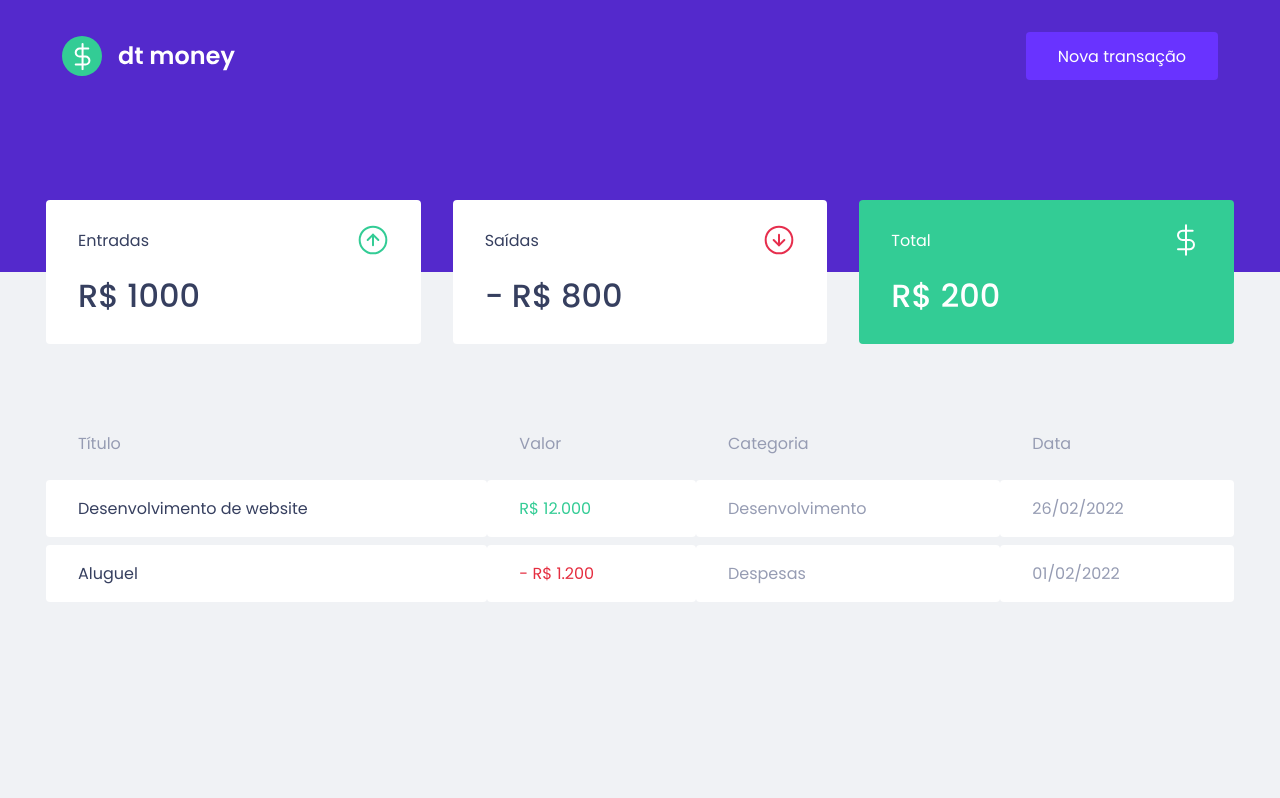
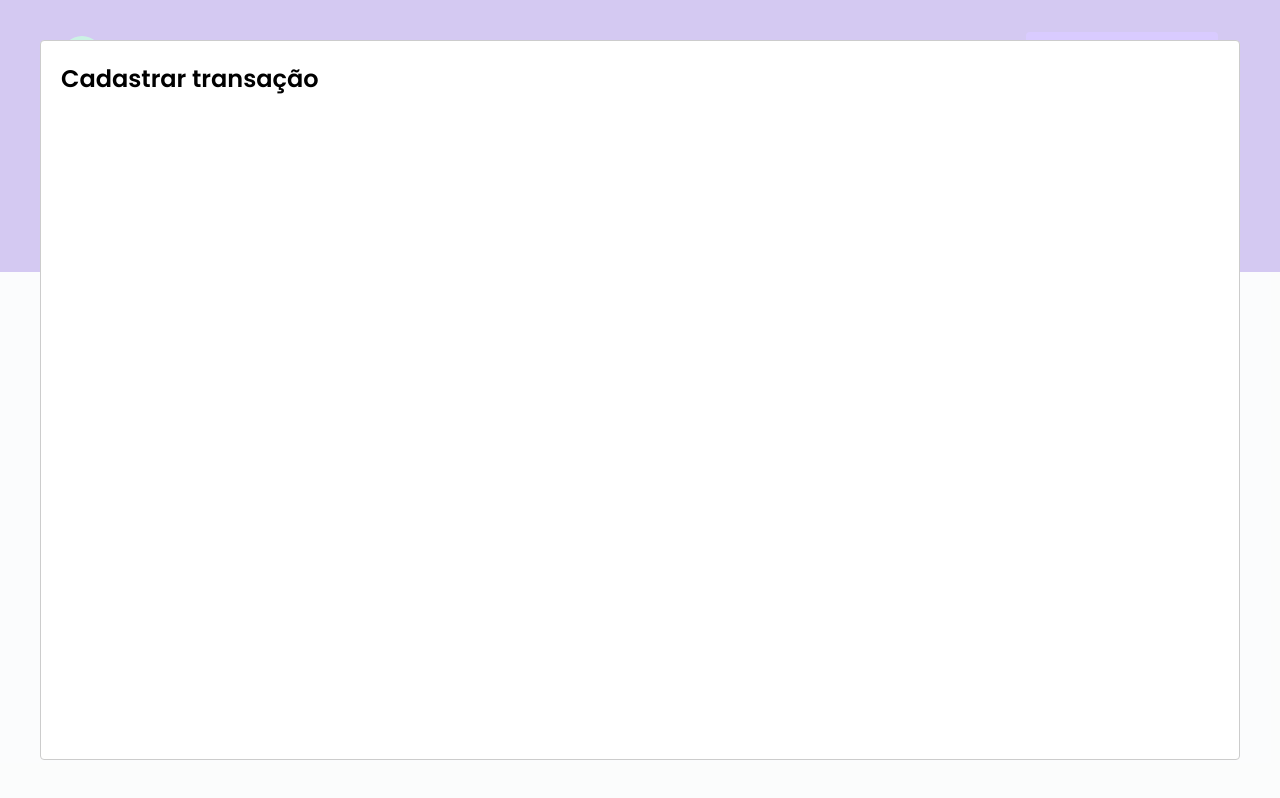
Before and after one commit to leonardomeira/ignite-dtmoney, a React (Create React App) app: page / in a window 1280 px wide. Both pictures are taken after a click on the button "Nova transação". Built offline with nearby package versions, Linux system fonts and the light colour scheme; no server answers; what miragejs would draw is missing.

Commit message:
add new transaction modal

```diff
--- a/package.json
+++ b/package.json
@@ -20,6 +20,7 @@
     "@types/node": "^16.7.13",
     "@types/react": "^17.0.20",
     "@types/react-dom": "^17.0.9",
+    "@types/react-modal": "^3.13.1",
     "@types/styled-components": "^5.1.24",
     "typescript": "^4.4.2"
   },
--- a/src/App.tsx
+++ b/src/App.tsx
@@ -1,12 +1,33 @@
+import { useState } from 'react';
+import Modal from 'react-modal';
 import { Dashboard } from "./components/Dashboard";
 import { Header } from "./components/Header";
+import { NewTransactionModal } from './components/NewTransactionModal';
 import { GlobalStyle } from "./styles/global";
 
+Modal.setAppElement('#root');
+
 export function App() {
+  const [isNewTransactionModalOpen, setIsNewTransactionModalOpen] = useState(false);
+
+  function handleOpenNewTransactionModal() {
+    setIsNewTransactionModalOpen(true);
+  }
+
+  function handleCloseNewTransactionModal() {
+    setIsNewTransactionModalOpen(false);
+  }
+
   return (
     <>
-      <Header />
+      <Header
+        onOpenNewTransactionModal={handleOpenNewTransactionModal}
+      />
       <Dashboard />
+      <NewTransactionModal
+        isOpen={isNewTransactionModalOpen}
+        onRequestClose={handleCloseNewTransactionModal}
+      />
       <GlobalStyle />
     </>
   );
--- a/src/components/Header/index.tsx
+++ b/src/components/Header/index.tsx
@@ -1,14 +1,24 @@
+import { useState } from 'react';
 import logo from '../../assets/logo.svg';
 import { Container, Content } from './styles';
 
-export function Header() {
+interface HeaderProps {
+  onOpenNewTransactionModal: () => void;
+}
+
+export function Header({ onOpenNewTransactionModal }: HeaderProps) {
   return (
     <Container>
       <Content>
         <img src={logo} alt="dt money" />
-        <button type="button">
+        <button
+          type="button"
+          onClick={onOpenNewTransactionModal}
+        >
           Nova transação
         </button>
+
+
       </Content>
     </Container>
   )
--- /dev/null
+++ b/src/components/NewTransactionModal/index.tsx
@@ -0,0 +1,17 @@
+import Modal from 'react-modal';
+
+interface NewTransactionModalProps {
+  isOpen: boolean;
+  onRequestClose: () => void;
+}
+
+export function NewTransactionModal({ isOpen, onRequestClose }: NewTransactionModalProps) {
+  return (
+    <Modal
+      isOpen={isOpen}
+      onRequestClose={onRequestClose}
+    >
+      <h2>Cadastrar transação</h2>
+    </Modal>
+  );
+}
--- /dev/null
+++ b/src/components/NewTransactionModal/styles.ts
@@ -0,0 +1,5 @@
+import styled from "styled-components";
+
+const Container = styled.div`
+
+`
```
Also changed, not shown: 1 other file (tests, documents, lock files or other folders).
